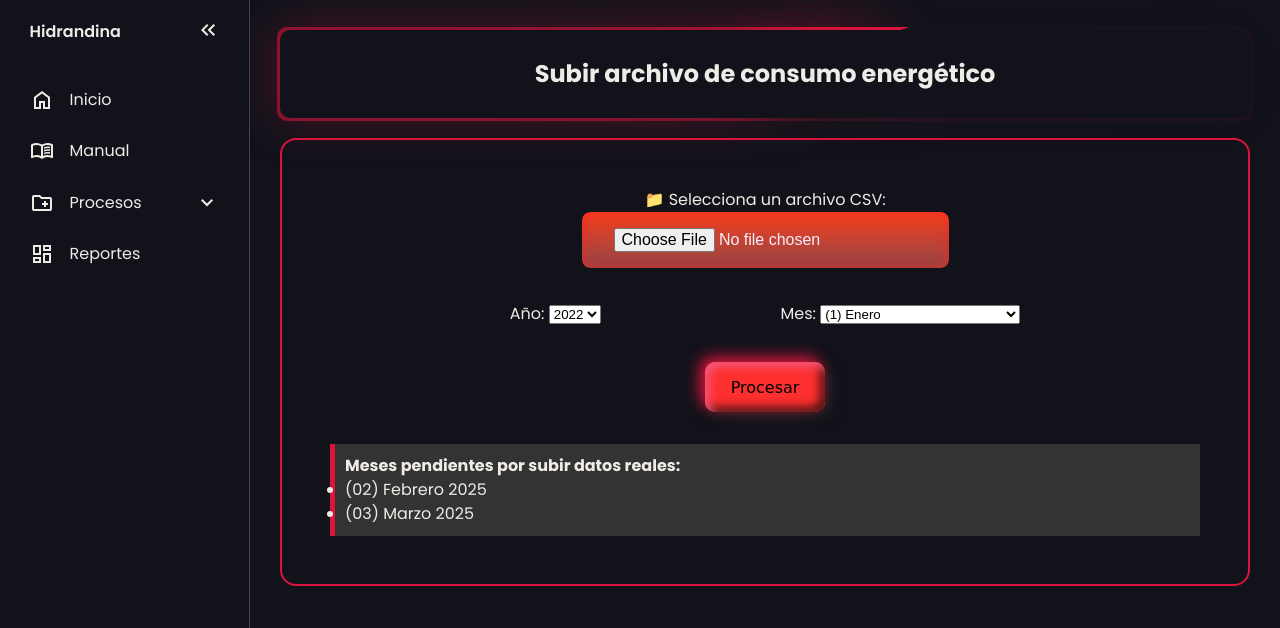
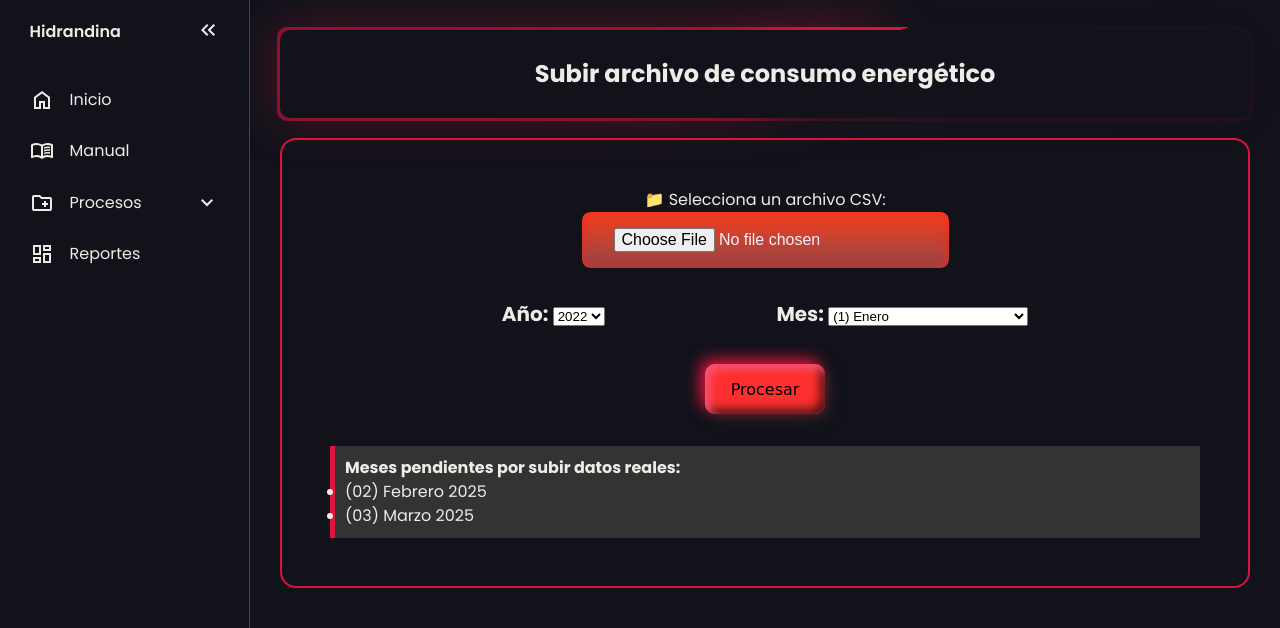
Before and after one commit to JuanChuTri123/PROYECTO_FINAL2, a Flask app: page /subir-archivo in a window 1280 px wide. Shown: the top 628 px of the page. Run offline with Flask 3, Linux system fonts and the light colour scheme.

Commit message:
Update estilos.css

```diff
--- a/static/css/estilos.css
+++ b/static/css/estilos.css
@@ -233,3 +233,8 @@ main p{
     }
   }
 }
+
+.label-all{
+  font-weight: bold;
+  font-size: 20px;
+}
```
